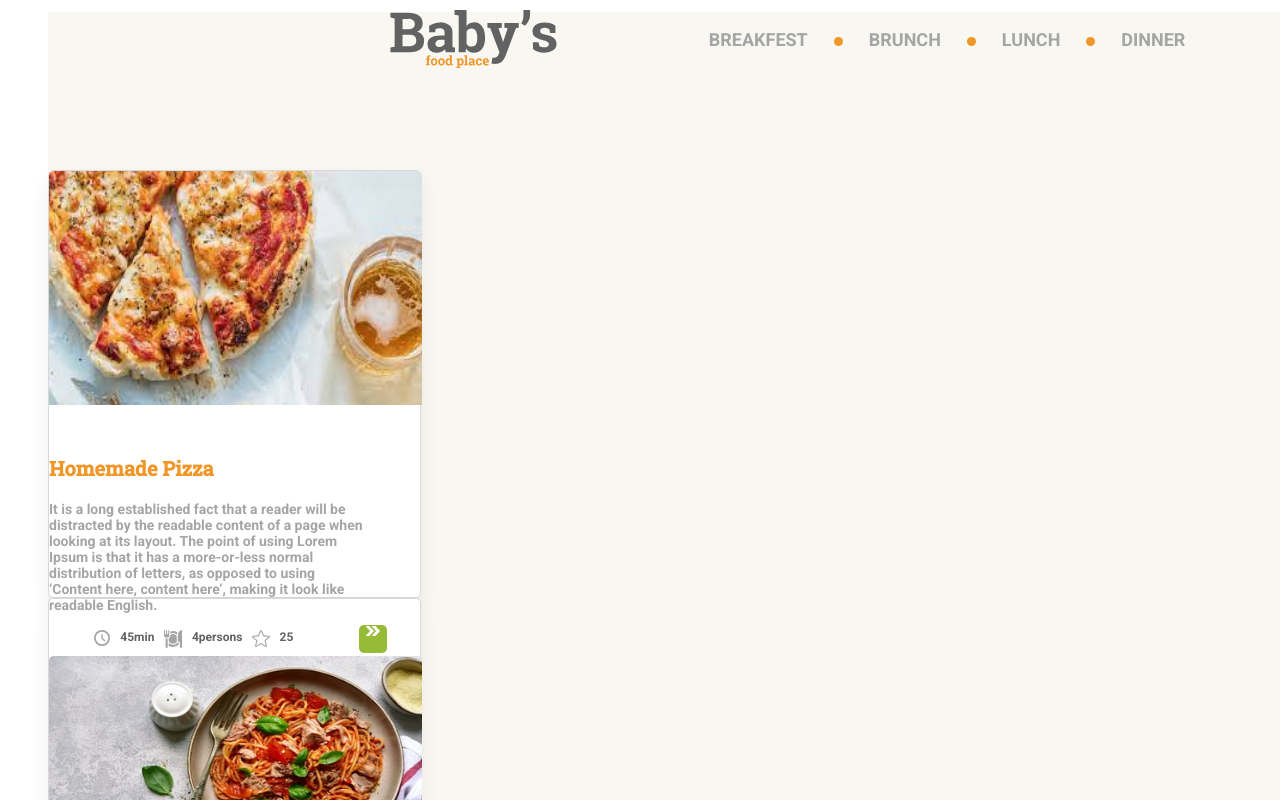
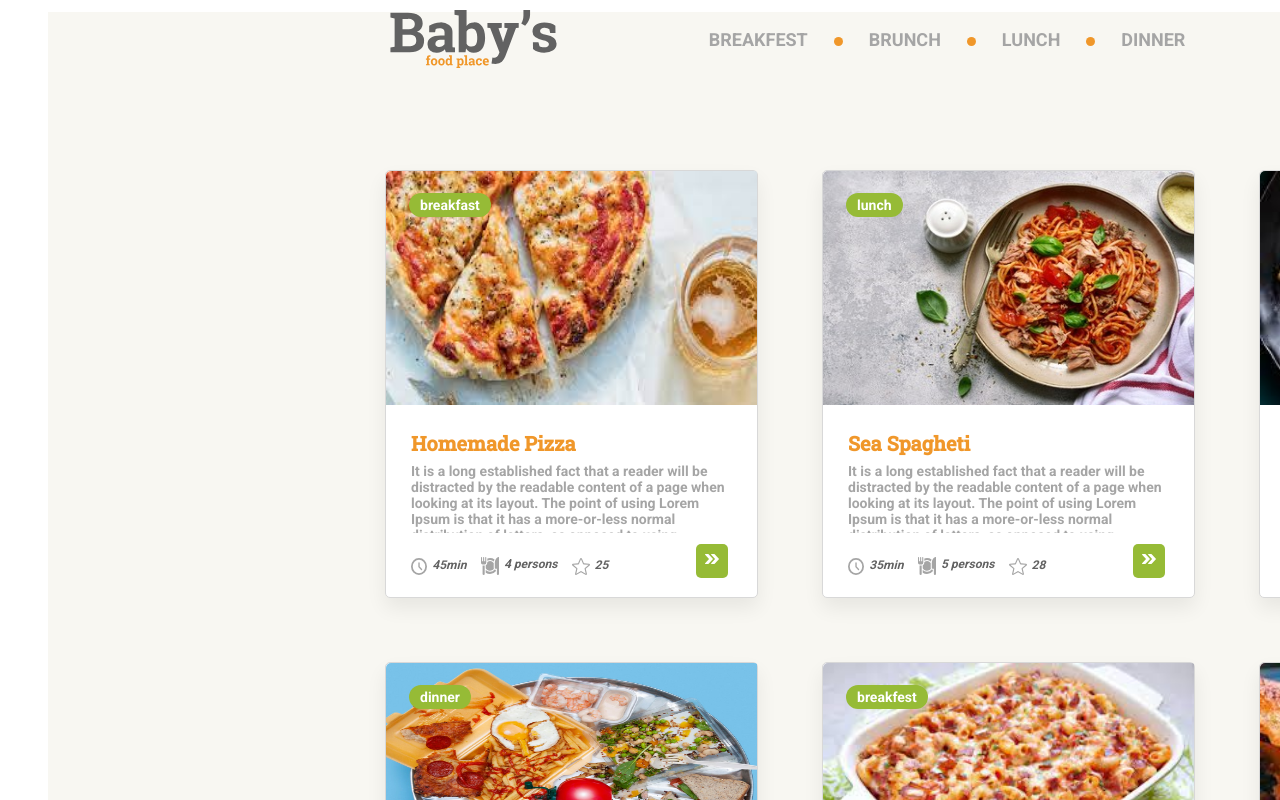
Before and after one commit to sanjanastevska/baby-food-place, a React (Create React App) app in the folder frontend/: page / in a window 1280 px wide. Shown: the top 800 px of the page. Built offline with nearby package versions, Linux system fonts and the light colour scheme.

Commit message:
fix home pshe style

```diff
--- a/frontend/src/components/Recipe.js
+++ b/frontend/src/components/Recipe.js
@@ -6,33 +6,27 @@ export function Recipe(props) {
 
     return (
         <div key={recipe._id} className="card-container">
-            <Link to={`/recipes/${recipe._id}`}>
-                <img className="recipe-img" src={recipe.image} alt={recipe.name} />
-            </Link>
+            <div className="recipe-img-wrapper">
+                <Link to={`/recipes/${recipe._id}`}>
+                    <img className="recipe-img" src={recipe.image} alt={recipe.name} />
+                </Link>
+                <p className="recipe-category">{recipe.category}</p>
+            </div>
             <div className="card-body">
-                <Link to={`recipes/${recipe._id}`} className="recipe-title">
-                    <p>{recipe.title}</p>
+                <Link to={`recipes/${recipe._id}`} className="hidden-link" >
+                    <p className="recipe-title">{recipe.title}</p>
                 </Link>
                 <p className="card-text">{recipe.description}</p>
-                <br/>
-                {/* <div className="card-info"> */}
-                    {/* <span><img className="time" src="/images/icon_time.svg" alt="time"></img></span>
-                    <span><i className="info">{recipe.preparationTime + "min"}</i></span>
-                    <span><img className="plate" src="/images/icon_plate.svg" alt="plate"></img></span>
-                    <span><i className="info">{recipe.numberPeople + "persons"}</i></span>
-                    <span><img className="star" src="/images/icon_star.svg" alt="star"></img></span>
-                    <span><i className="info">{recipe.rating}</i></span>
-                    <span><img onClick="showMoreHandler" className="arrows" src="/images/icon_arrows_white.svg" alt="arrows"></img></span> */}
-                    <ul className="card-info">
-                        <li><img className="time" src="/images/icon_time.svg" alt="time"></img></li>
-                        <li className="info">{recipe.preparationTime + "min"}</li>
-                        <li><img className="plate" src="/images/icon_plate.svg" alt="plate"></img></li>
-                        <li className="info">{recipe.numberPeople + "persons"}</li>
-                        <li><img className="star" src="/images/icon_star.svg" alt="star"></img></li>
-                        <li className="info">{recipe.rating}</li>
-                        <li><img onClick="showMoreHandler" className="arrows" src="/images/icon_arrows_white.svg" alt="arrows"></img></li>
-                    </ul>
-                {/* </div> */}
+                <div className="card-info">
+                    <div className="card-info-left">
+                        <i><img className=" card-info time" src="/images/icon_time.svg" alt="time"></img>{recipe.preparationTime + "min"}</i>
+                        <i><img className="card-info plate" src="/images/icon_plate.svg" alt="plate"></img>{recipe.numberPeople + " persons"}</i>
+                        <i><img className="card-info star" src="/images/icon_star.svg" alt="star"></img>{recipe.rating}</i>
+                    </div>
+                    <div className="card-info-right">
+                        <i><img onClick="showMoreHandler" className="arrows" src="/images/icon_arrows_white.svg" alt="arrows"></img></i>
+                    </div>
+                </div>
             </div>
         </div>
     )
--- a/frontend/src/data.js
+++ b/frontend/src/data.js
@@ -65,6 +65,39 @@ export const data = {
             "description": "It is a long established fact that a reader will be distracted by the readable content of a page when looking at its layout. The point of using Lorem Ipsum is that it has a more-or-less normal distribution of letters, as opposed to using ‘Content here, content here’, making it look like readable English.",
             "recipe": "It is a long established fact that a reader will be distracted by the readable content of a page when looking at its layout. The point of using Lorem Ipsum is that it has a more-or-less normal distribution of letters, as opposed to using ‘Content here, content here’, making it look like readable English. Quisque blandit mattis risus, sed tincidunt ante finibus non. Nullam sit amet nunc lorem. Mauris lectus erat, accumsan quis nisl vel, feugiat rhoncus ipsum. Interdum et malesuada fames ac ante ipsum primis in faucibus. Orci varius natoque penatibus et magnis dis parturient montes, nascetur ridiculus mus. In at euismod leo. Fusce sed volutpat risus, fermentum feugiat enim. Etiam mollis ante quis nisl imperdiet, id commodo ante tincidunt. Duis bibendum scelerisque risus nec consectetur. Vivamus est elit, mollis vel malesuada non, porta id mauris. Quisque a vehicula lorem. Praesent in auctor quam. Etiam magna quam, sollicitudin id nunc eget, porttitor pretium tellus.",
             "rating": 28
+        },
+        {
+            _id: "7",
+            "title": "Schrimp Paela",
+            "image": "/images/schrimp-pasta.jpg",
+            "category": "lunch",
+            "preparationTime":55,
+            "numberPeople": 2,
+            "description": "It is a long established fact that a reader will be distracted by the readable content of a page when looking at its layout. The point of using Lorem Ipsum is that it has a more-or-less normal distribution of letters, as opposed to using ‘Content here, content here’, making it look like readable English.",
+            "recipe": "It is a long established fact that a reader will be distracted by the readable content of a page when looking at its layout. The point of using Lorem Ipsum is that it has a more-or-less normal distribution of letters, as opposed to using ‘Content here, content here’, making it look like readable English. Quisque blandit mattis risus, sed tincidunt ante finibus non. Nullam sit amet nunc lorem. Mauris lectus erat, accumsan quis nisl vel, feugiat rhoncus ipsum. Interdum et malesuada fames ac ante ipsum primis in faucibus. Orci varius natoque penatibus et magnis dis parturient montes, nascetur ridiculus mus. In at euismod leo. Fusce sed volutpat risus, fermentum feugiat enim. Etiam mollis ante quis nisl imperdiet, id commodo ante tincidunt. Duis bibendum scelerisque risus nec consectetur. Vivamus est elit, mollis vel malesuada non, porta id mauris. Quisque a vehicula lorem. Praesent in auctor quam. Etiam magna quam, sollicitudin id nunc eget, porttitor pretium tellus.",
+            "rating": 25
+        },
+        {
+            _id: "8",
+            "title": "Swedish Meatballs",
+            "image": "/images/meatballs.jpg",
+            "category": "brunch",
+            "preparationTime":45,
+            "numberPeople": 4,
+            "description": "It is a long established fact that a reader will be distracted by the readable content of a page when looking at its layout. The point of using Lorem Ipsum is that it has a more-or-less normal distribution of letters, as opposed to using ‘Content here, content here’, making it look like readable English.",
+            "recipe": "It is a long established fact that a reader will be distracted by the readable content of a page when looking at its layout. The point of using Lorem Ipsum is that it has a more-or-less normal distribution of letters, as opposed to using ‘Content here, content here’, making it look like readable English. Quisque blandit mattis risus, sed tincidunt ante finibus non. Nullam sit amet nunc lorem. Mauris lectus erat, accumsan quis nisl vel, feugiat rhoncus ipsum. Interdum et malesuada fames ac ante ipsum primis in faucibus. Orci varius natoque penatibus et magnis dis parturient montes, nascetur ridiculus mus. In at euismod leo. Fusce sed volutpat risus, fermentum feugiat enim. Etiam mollis ante quis nisl imperdiet, id commodo ante tincidunt. Duis bibendum scelerisque risus nec consectetur. Vivamus est elit, mollis vel malesuada non, porta id mauris. Quisque a vehicula lorem. Praesent in auctor quam. Etiam magna quam, sollicitudin id nunc eget, porttitor pretium tellus.",
+            "rating": 29
+        },
+        {
+            _id: "9",
+            "title": "Chicken Brocoli Soup",
+            "image": "/images/soup.jpg",
+            "category": "breakfest",
+            "preparationTime":25,
+            "numberPeople": 4,
+            "description": "It is a long established fact that a reader will be distracted by the readable content of a page when looking at its layout. The point of using Lorem Ipsum is that it has a more-or-less normal distribution of letters, as opposed to using ‘Content here, content here’, making it look like readable English.",
+            "recipe": "It is a long established fact that a reader will be distracted by the readable content of a page when looking at its layout. The point of using Lorem Ipsum is that it has a more-or-less normal distribution of letters, as opposed to using ‘Content here, content here’, making it look like readable English. Quisque blandit mattis risus, sed tincidunt ante finibus non. Nullam sit amet nunc lorem. Mauris lectus erat, accumsan quis nisl vel, feugiat rhoncus ipsum. Interdum et malesuada fames ac ante ipsum primis in faucibus. Orci varius natoque penatibus et magnis dis parturient montes, nascetur ridiculus mus. In at euismod leo. Fusce sed volutpat risus, fermentum feugiat enim. Etiam mollis ante quis nisl imperdiet, id commodo ante tincidunt. Duis bibendum scelerisque risus nec consectetur. Vivamus est elit, mollis vel malesuada non, porta id mauris. Quisque a vehicula lorem. Praesent in auctor quam. Etiam magna quam, sollicitudin id nunc eget, porttitor pretium tellus.",
+            "rating": 28
         }
     ]
 }
--- a/frontend/src/index.css
+++ b/frontend/src/index.css
@@ -2,7 +2,7 @@
   background-color:#F8F7F2;
   padding: 0;
   width: 1920px;
-  height: 1080px;
+  height: 100%;
   margin-left: 40px;
   margin-right: 40px;
   font-family: 'Roboto', sans-serif ;
@@ -311,6 +311,8 @@ input {
 /* Recipe card */
 .card-container{
   box-sizing: border-box;
+  display: flex;
+  flex-wrap: wrap;
   left: 336px;
   width: 373px;
   height: 428px;
@@ -325,6 +327,10 @@ input {
   box-shadow: 0px 18px 20px #00000012;
 }
 
+.recipe-img-wrapper{
+  position: relative;
+  overflow: hidden;
+}
 .recipe-img {
   width: 373px;
   height: 234px;
@@ -332,70 +338,105 @@ input {
   background-color: transparent;
 }
 
+
 .recipe-img:hover,
 .arrows:hover {
   transition: all 0.3s ease-out;
 }
 
+.recipe-category {
+  background-color: #96BB36;
+  top: 8px;
+  left: 23px;
+  text-align: center;
+  padding: 4px 11px;
+  font-size: 14px;
+  color:#FFFFFF ;
+  border-radius: 15px;
+  display: inline-block;
+  position: absolute;
+
+}
+
 .recipe-title {
-  top: 534px;
   margin-left: 25px;
-  height: 26px;
+  margin-top:15px;
   font-size: 20px;
   font-family: 'Roboto Slab', serif;
   font-weight: bold;
   color: #F0972A;
   text-align: left;
+}
+
+.hidden-link{
+  line-height: 0;
+  font-size: 0;
+  color: transparent;
   text-decoration: none;
 }
 
 .card-text{
   font-family: 'Roboto', sans-serif ;
+  text-overflow: ellipsis;
   font-size: 14px;
-  margin-right: 25px;
+  margin-top:15px;
+  margin-left: 25px;
   width: 318px;
-  height: 79px;
+  height: 70px;
   color: #A5A5A5;
   text-align: left;
+  overflow: hidden;
+  text-overflow: ellipsis;
+  display: -webkit-box;
+  -webkit-line-clamp: 5; /* number of lines to show */
+  -webkit-box-orient: vertical;
 }
 
 .card-info{
+  display: grid;
+  grid-template-columns: repeat(6, auto);
+  grid-gap: 3px;
   font-family: 'Roboto', sans-serif ;
   color: #626262;
   font-size: 12px;
   font-weight: bold;
   list-style: none;
-  text-align: center;
-  justify-content: center;
-;
+  vertical-align: bottom;
+}
+.card-info-left{
+  margin-left: 25px;
+  margin-top: 10px;
+  max-width: 255px;
+}
+.card-info-left > i {
+  margin-right:15px;
+  display: inline-flex;
+}
+.card-info-right{
+  display: inline-flex;
+  margin-left: 70px;
+  margin-top: -3px;
+  background-color: #96BB36;
+  padding: 9px 9px;
+  border-radius: 5px;
+  cursor: pointer;
+  vertical-align: middle;
 }
 
-.card-info li{
-  float: none;
-  display: inline-block;
-}
-.card-info li:nth-child(1),
-.card-info li:nth-child(2),
-.card-info li:nth-child(3),
-.card-info li:nth-child(4),
-.card-info li:nth-child(5),
-.card-info li:nth-child(6){
-  float: left;
-  padding: 5px 5px;
+.time,
+.plate,
+.star{
+  margin-right: 5px;
 }
 
-.card-info li:nth-child(7){
-  background-color: #96BB36;
-  width: 28px;
-  height: 28px;
-  border-radius: 5px;
-  text-align: center;
-  justify-content: center;
-  align-items: center;
-  position: absolute;
-  align-self: center;
-  cursor: pointer;
-  /* float: right; */
+/* home */
+.home{
+  display: grid;
+  grid-template-columns: repeat(3, 373px);
+  grid-gap: 64px;
+  margin-left: 336px;
+  margin-left: 337px;
+  margin-bottom: 130px;
 }
 
 
--- a/frontend/src/screens/Recipe.js
+++ b/frontend/src/screens/Recipe.js
@@ -29,7 +29,7 @@ export function Recipe(props) {
                     <p>{recipe.description}</p>
                     <div className="card-info">
                         <span><img className="time" src="/images/icon_time.svg" alt="time"></img></span>
-                        <span><i>{recipe.preparationTime + "min"}</i></span>
+                        <span><i>{recipe.preparationTime + " min"}</i></span>
                         <span><img className="plate" src="/images/icon_plate.svg" alt="plate"></img></span>
                         <span><i>{recipe.numberPeople + "persons"}</i></span>
                         <span><img className="star" src="/images/icon_star.svg" alt="star"></img></span>
```
Also changed, not shown: frontend/public/images/sea-spaggeti.jpg.
